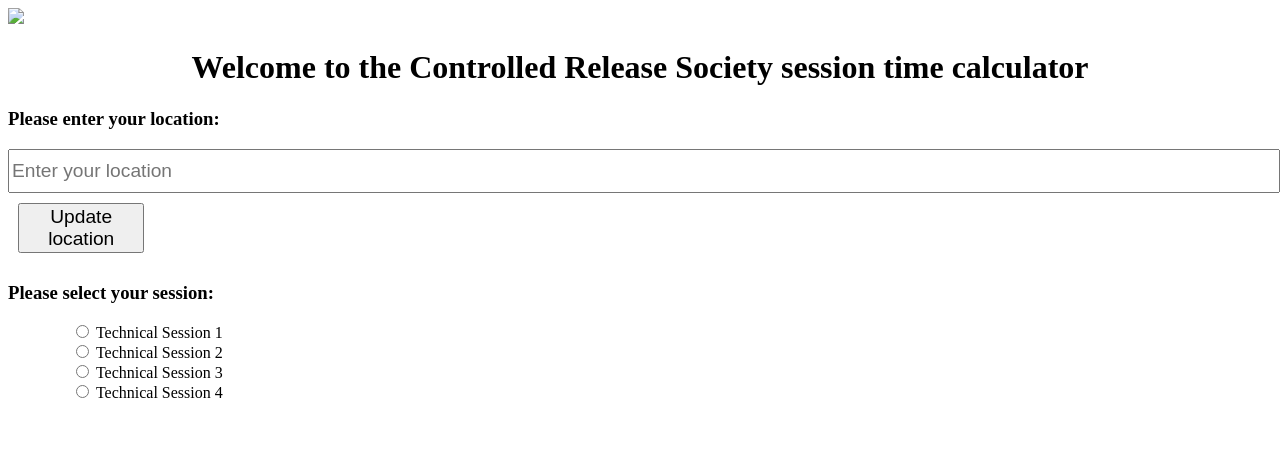
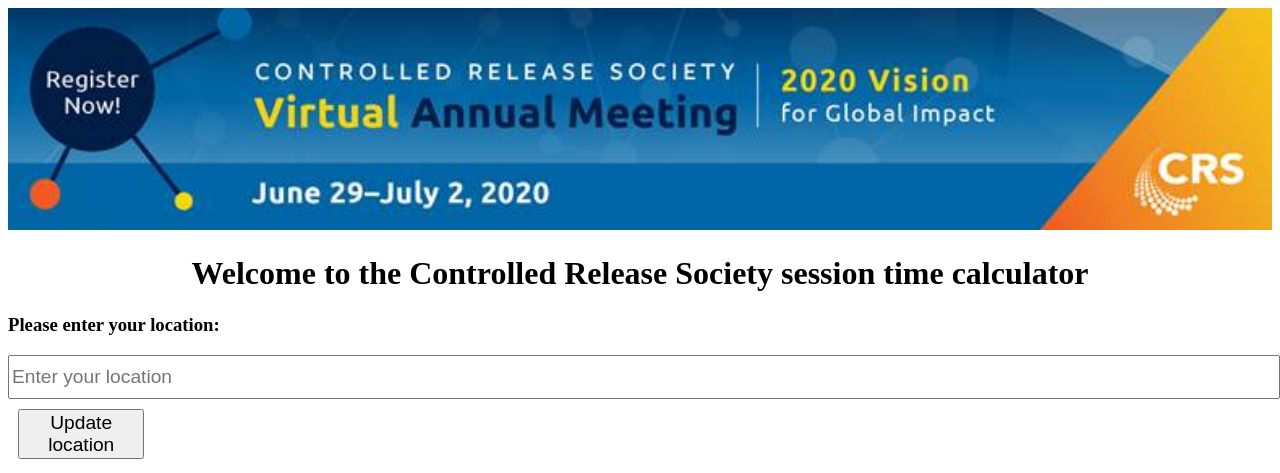
Before and after one commit to sampdubs/timecalc, a plain HTML site: page technicalsessions/index.html in a window 1280 px wide. Shown: the top 473 px of the page. Drawn offline with nearby package versions, Linux system fonts and the light colour scheme; some packages are replaced by stand-ins of ours.

Commit message:
corrected banner image path

```diff
--- a/technicalsessions/index.html
+++ b/technicalsessions/index.html
@@ -10,7 +10,7 @@
 </head>
 
 <body>
-    <img src="banner.jpg" width=100% />
+    <img src="../banner.jpg" width=100% />
     <div style="text-align: center;">
         <h1>Welcome to the Controlled Release Society session time calculator</h1>
     </div>
```
